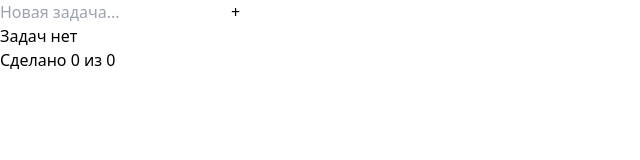
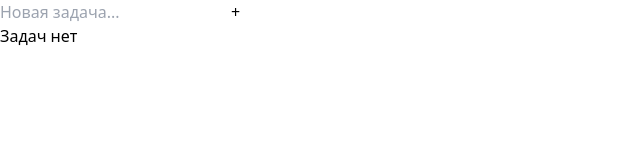
Before and after one commit to yuKalashnikova2/todo-app, a React (Vite) app: page / in a window 1280 px wide. Shown: the top 160 px of the page, without its empty margins (0-640 px from the left). Built offline with nearby package versions, Linux system fonts and the light colour scheme.

Commit message:
perf(components): hidden Counter without tasks

```diff
--- a/src/App.jsx
+++ b/src/App.jsx
@@ -43,7 +43,9 @@ export const App = () => {
           </div>
         </Empty>
 
-        <Counter countCompleted={completedTaskList.length} countTotal={taskList.length}></Counter>
+        {taskList.length > 0 && (
+          <Counter countCompleted={completedTaskList.length} countTotal={taskList.length}></Counter>
+        )}
       </Container>
     </Page>
   )
```
